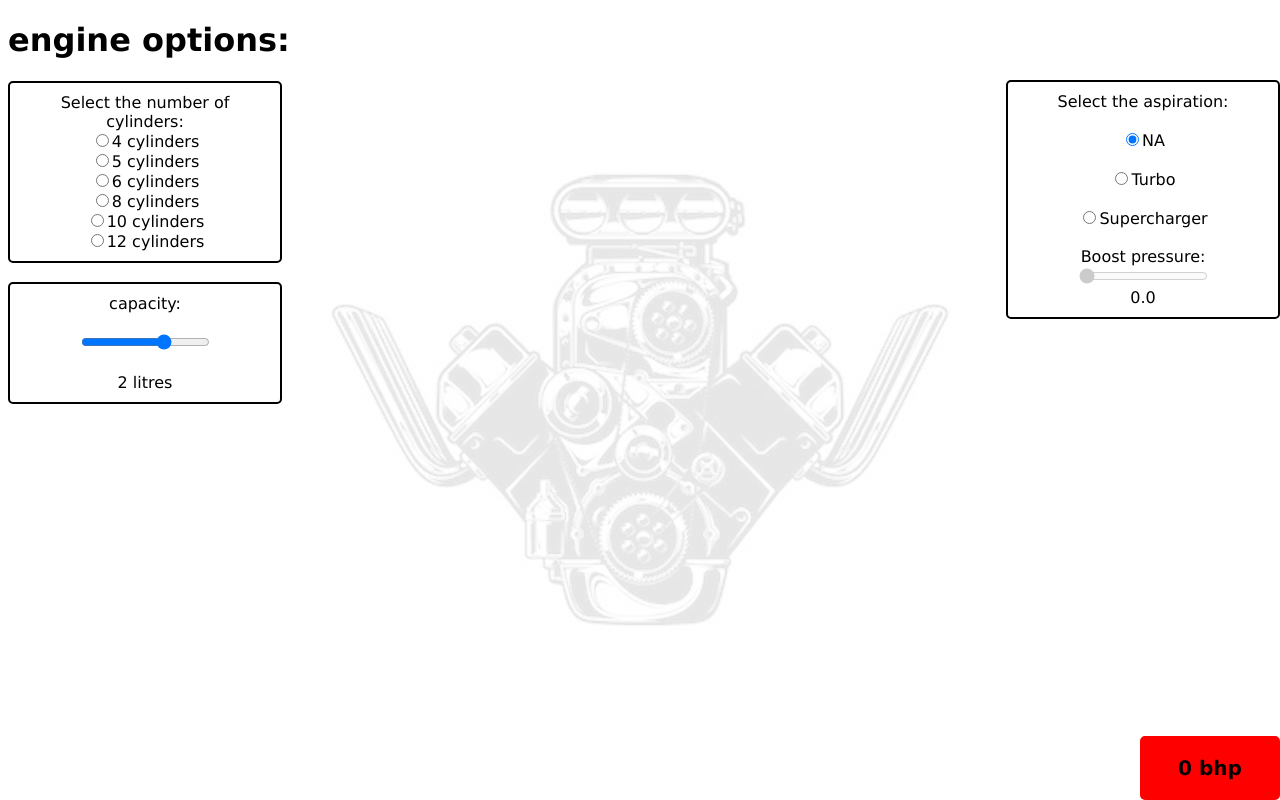
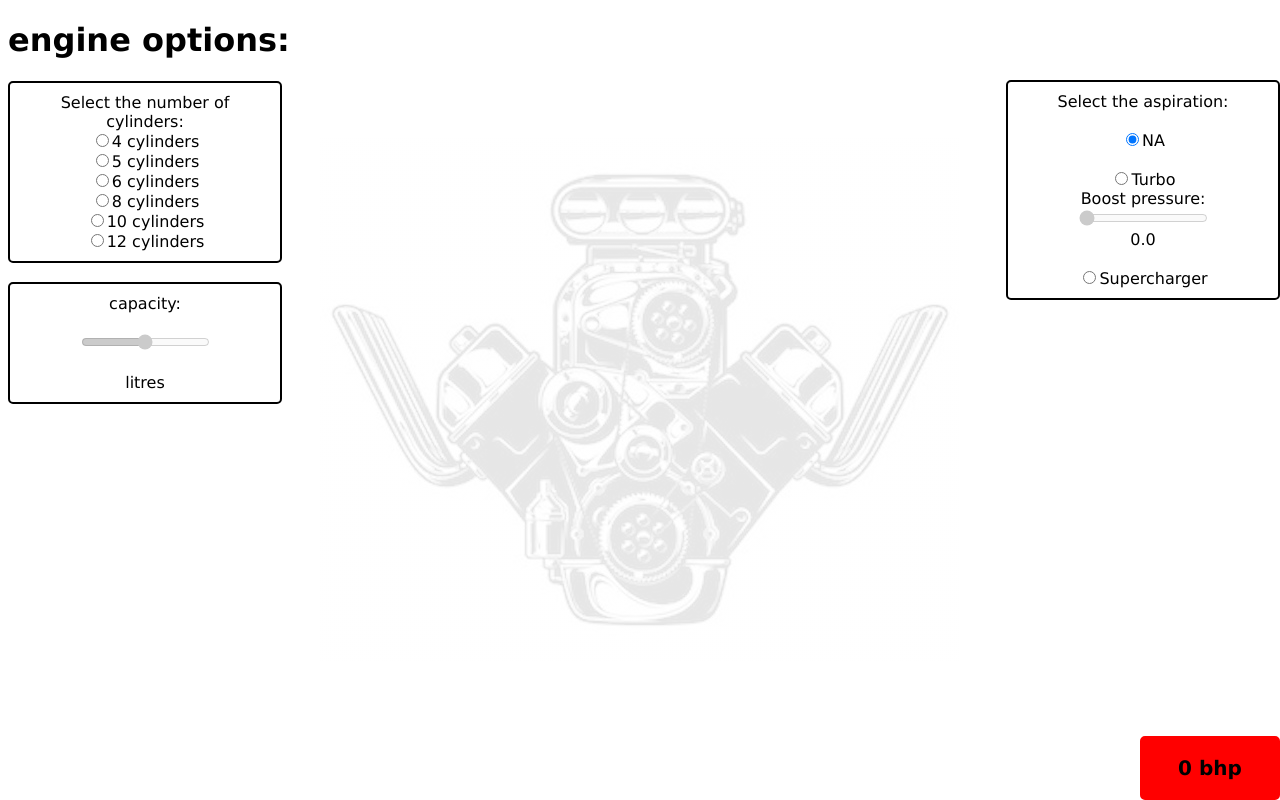
Before and after one commit to FrankieBoye/engine_power, a React (Create React App) app: page / in a window 1280 px wide. Built offline with nearby package versions, Linux system fonts and the light colour scheme.

Commit message:
refactored to make supercharger boost independant of turbo charger

```diff
--- a/src/App.js
+++ b/src/App.js
@@ -10,13 +10,14 @@ class App extends Component {
     this.handleCapacityChange = this.handleCapacityChange.bind(this);
     this.handleCylinderChange = this.handleCylinderChange.bind(this);
     this.handleBoostChange = this.handleBoostChange.bind(this);
-    this.defaultBoost = this.defaultBoost.bind(this)
-    this.handleDefaultCap = this.handleDefaultCap.bind(this)
+    this.chargerBoost = this.chargerBoost.bind(this);
+    this.handleDefaultCap = this.handleDefaultCap.bind(this);
     this.reset = this.reset.bind(this);
     this.state = {
-      capacity: 2,
+      capacity: "",
       cylinderOption: 0,
-      boost: 0
+      boost: 0,
+      superchargerBoost: 0
     }
   }
 
@@ -36,8 +37,8 @@ class App extends Component {
     this.setState({boost})
   }
 
-  defaultBoost(boost){
-    this.setState({boost})
+  chargerBoost(superchargerBoost){
+    this.setState({superchargerBoost})
   }
 
   handleDefaultCap(capacity){
@@ -61,6 +62,7 @@ class App extends Component {
         <br></br>
         <Output
         boostPressure={this.state.boost}
+        superchargerPressure={this.state.superchargerBoost}
         capacity={this.state.capacity}
         cylinderOption={this.state.cylinderOption}/>
         <br></br>
@@ -68,7 +70,9 @@ class App extends Component {
         boostPressure={this.state.boost}
         onBoostChange={this.handleBoostChange}
         resetState={this.reset}
-        addBoost={this.defaultBoost}/>
+        addBoost={this.handleBoostChange}
+        superchargerBoost={this.chargerBoost}
+        removeChargerboost={this.chargerBoost}/>
       </div>
     )
   }
--- a/src/components/Aspiration.js
+++ b/src/components/Aspiration.js
@@ -26,17 +26,23 @@ class Aspiration extends Component {
 
   reset() {
     const noBoost = 0
+    const chargerBoost = 0
     this.props.resetState(noBoost)
+    this.props.removeChargerboost(chargerBoost)
   }
 
   defaultBoost() {
     const defaultBoost = 0.5
+    const chargerBoost = 0
     this.props.addBoost(defaultBoost);
+    this.props.removeChargerboost(chargerBoost)
   }
 
   superchargerBoost() {
-    const defaultBoost = 0.9
-    this.props.addBoost(defaultBoost);
+    const boost = 0.9
+    const noBoost = 0
+    this.props.superchargerBoost(boost);
+    this.props.resetState(noBoost)
   }
 
   render() {
@@ -76,6 +82,15 @@ class Aspiration extends Component {
            onClick={this.defaultBoost}
          />
          Turbo
+         <br></br>
+         <label>
+         Boost pressure:
+         <br></br>
+         {boost}
+         <br></br>
+         {(boostPressure).toFixed(1)}
+         </label>
+
        </label>
        <br></br>
        <br></br>
@@ -89,16 +104,7 @@ class Aspiration extends Component {
          />
          Supercharger
        </label>
-       <br></br>
-       <br></br>
-       <label>
-       Boost pressure:
-       <br></br>
-       {boost}
-       <br></br>
-       {(boostPressure).toFixed(1)}
-       </label>
-       <br></br>
+
      </div>
   )
  }
--- a/src/components/Capacity.js
+++ b/src/components/Capacity.js
@@ -13,16 +13,20 @@ class Capacity extends Component {
   const {cylinderOption} = this.props;
   let input;
 
-  if(cylinderOption<6){
+  if(cylinderOption===4){
     input = <input id="capinp" type="range" min="1" max="2.5" step="0.1" value={capacity} onInput={this.onInput.bind(this)}/>
+  }else if(cylinderOption===5){
+    input = <input id="capinp" type="range" min="2" max="3" step="0.1" value={capacity} onInput={this.onInput.bind(this)}/>
   } else if(cylinderOption===6){
     input = <input id="capinp" type="range" min="2.5" max="4" step="0.1" value={capacity} onInput={this.onInput.bind(this)}/>
   } else if(cylinderOption===8){
     input = <input id="capinp" type="range" min="3" max="8" step="0.1" value={capacity} onInput={this.onInput.bind(this)}/>
   } else if(cylinderOption===10){
     input = <input id="capinp" type="range" min="5" max="8" step="0.1" value={capacity} onInput={this.onInput.bind(this)}/>
+  } else if(cylinderOption===12){
+    input = <input id="capinp" type="range" min="5" max="7" step="0.1" value={capacity} onInput={this.onInput.bind(this)}/>
   } else {
-    input = <input id="capinp" type="range" min="5" max="7" step="0.1" value={capacity} onInput={this.onInput.bind(this)}/>
+    input = <input type="range" disabled/>
   }
 
    return (
--- a/src/components/Output.js
+++ b/src/components/Output.js
@@ -5,20 +5,21 @@ class Output extends React.Component {
   const {capacity} = this.props;
   const {cylinderOption} = this.props;
   const {boostPressure} = this.props;
+  const {superchargerPressure} = this.props;
   var output = 0
 
     if(cylinderOption===4){
-      output = (((cylinderOption*50))/2 * capacity * (1+boostPressure))
+      output = (((cylinderOption*50))/2 * capacity * (1+boostPressure) * (1+superchargerPressure))
     } else if (cylinderOption===5){
-      output = (((cylinderOption*40))/2 * capacity * (1+boostPressure*0.4))
+      output = (((cylinderOption*40))/2 * capacity * (1+boostPressure*0.4) * (1+superchargerPressure*0.4))
     } else if (cylinderOption===6){
-      output = (((cylinderOption*36)-20)/2 * capacity * (1+boostPressure*0.5))
+      output = (((cylinderOption*36)-20)/2 * capacity * (1+boostPressure*0.5) * (1+superchargerPressure*0.5))
     } else if (cylinderOption===8){
-      output = (((cylinderOption*26)-40)/2 * capacity * (1+boostPressure*0.4))
+      output = (((cylinderOption*26)-40)/2 * capacity * (1+boostPressure*0.4) * (1+superchargerPressure*0.4))
     } else if (cylinderOption===10){
-      output = (((cylinderOption*24)-40)/2 * capacity * (1+boostPressure*0.3))
+      output = (((cylinderOption*24)-40)/2 * capacity * (1+boostPressure*0.3) * (1+superchargerPressure*0.3))
     } else if ((cylinderOption===12)) {
-      output = (((cylinderOption*18)-15)/2 * capacity * (1+boostPressure*0.3))
+      output = (((cylinderOption*18)-15)/2 * capacity * (1+boostPressure*0.3) * (1+superchargerPressure*0.3))
     } else {
       output = 0
     }
```
